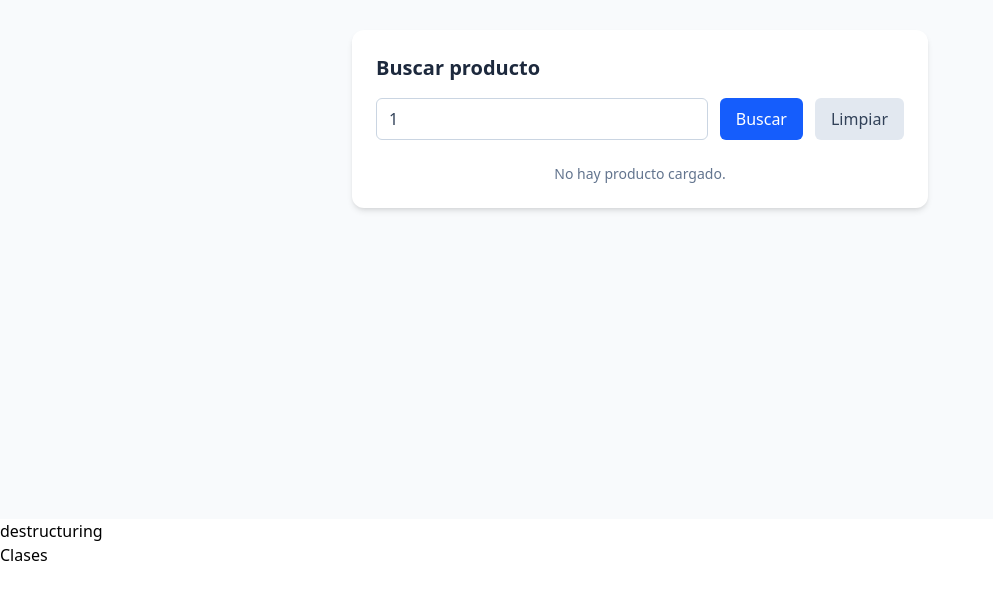
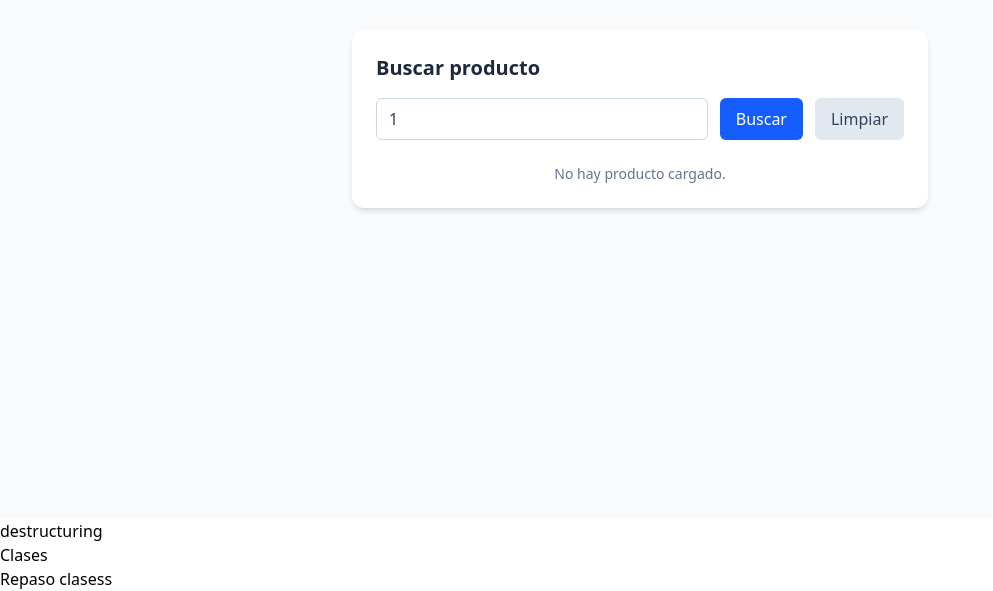
Before and after one commit to ManuJRS/vue-arqui, a Vue app: page / in a window 1280 px wide. Shown: the part 281-872 px from the top of the page, without its empty margins (0-993 px from the left). Before the commit the page ends 848 px from the top, so only its background shows below. Built offline with nearby package versions, Linux system fonts and the light colour scheme; the HTML template or start-up script is replaced by a standard one.

Commit message:
feat: :art: Studying TypeScript class

```diff
--- a/src/App.vue
+++ b/src/App.vue
@@ -2,6 +2,7 @@
 import ProductSearch from './views/ProductSearch.vue'
 import Destructuring from './views/Destructuring.vue'
 import ClasesPractice from './views/ClasesPractice.vue'
+import ClasesRepaso from './views/ClasesRepaso.vue'
 
 type RoomsApi = {
   id: number
@@ -20,34 +21,34 @@ type TransformDto = {
   isLongStay: boolean
 }
 
-const roomsApi: RoomsApi [] = [
+const roomsApi: RoomsApi[] = [
   {
     id: 101,
-    name: "Deluxe Room",
+    name: 'Deluxe Room',
     guests: 2,
     pricePerNight: 3200,
     nights: 3,
-    isAvailable: true
+    isAvailable: true,
   },
   {
     id: 102,
-    name: "Junior Suite",
+    name: 'Junior Suite',
     guests: 4,
     pricePerNight: 4500,
     nights: 2,
-    isAvailable: false
+    isAvailable: false,
   },
   {
     id: 103,
-    name: "Standard Room",
+    name: 'Standard Room',
     guests: 2,
     pricePerNight: 1800,
     nights: 5,
-    isAvailable: true
-  }
+    isAvailable: true,
+  },
 ]
 
-const getPaxes = (name:string, guests:number):string => {
+const getPaxes = (name: string, guests: number): string => {
   return `${name} (${guests} pax)`
 }
 
@@ -55,39 +56,40 @@ const getTotalPrice = (pricePerNight: number, nights: number): number => {
   return pricePerNight * nights
 }
 
-const getIsAvailable = (isAvailable:boolean):boolean => {
+const getIsAvailable = (isAvailable: boolean): boolean => {
   return isAvailable === true ? true : false
 }
 
-const getStay = (nights:number):boolean => {
-  return nights >=3 ? true : false
+const getStay = (nights: number): boolean => {
+  return nights >= 3 ? true : false
 }
 
-console.log(getPaxes(roomsApi[0]?.name ?? "", roomsApi[0]?.guests ?? 0))
+console.log(getPaxes(roomsApi[0]?.name ?? '', roomsApi[0]?.guests ?? 0))
 console.log(getTotalPrice(roomsApi[0]?.pricePerNight ?? 0, roomsApi[0]?.nights ?? 0))
 console.log(getIsAvailable(roomsApi[0]?.isAvailable ?? false))
 console.log(getStay(roomsApi[0]?.nights ?? 0))
 
-const transformDto: TransformDto [] = roomsApi.map(index => ({
+const transformDto: TransformDto[] = roomsApi.map((index) => ({
   value: index.id,
   label: getPaxes(index.name, index.guests),
   totalPrice: getTotalPrice(index.pricePerNight, index.nights),
   canBook: getIsAvailable(index.isAvailable),
-  isLongStay: getStay(index.nights)
+  isLongStay: getStay(index.nights),
 }))
 
-transformDto.forEach(room => {
+transformDto.forEach((room) => {
   if (room.canBook) {
     console.log(`Room available: ${room.label}`)
   }
 })
 
-import ArrayMetods from './views/ArrayMetods.vue';
+import ArrayMetods from './views/ArrayMetods.vue'
 </script>
 
 <template>
   <ArrayMetods />
   <ProductSearch />
-  <Destructuring/>
+  <Destructuring />
   <ClasesPractice />
+  <ClasesRepaso />
 </template>
--- /dev/null
+++ b/src/views/ClasesRepaso.vue
@@ -0,0 +1,16 @@
+<script lang="ts" setu p>
+class User {
+  name: string
+
+  constructor(name: string) {
+    this.name = name
+  }
+}
+
+const u = new User('Manuell')
+console.log(u.name) // "Manuel"
+</script>
+
+<template>
+  <h1>Repaso clasess</h1>
+</template>
```
